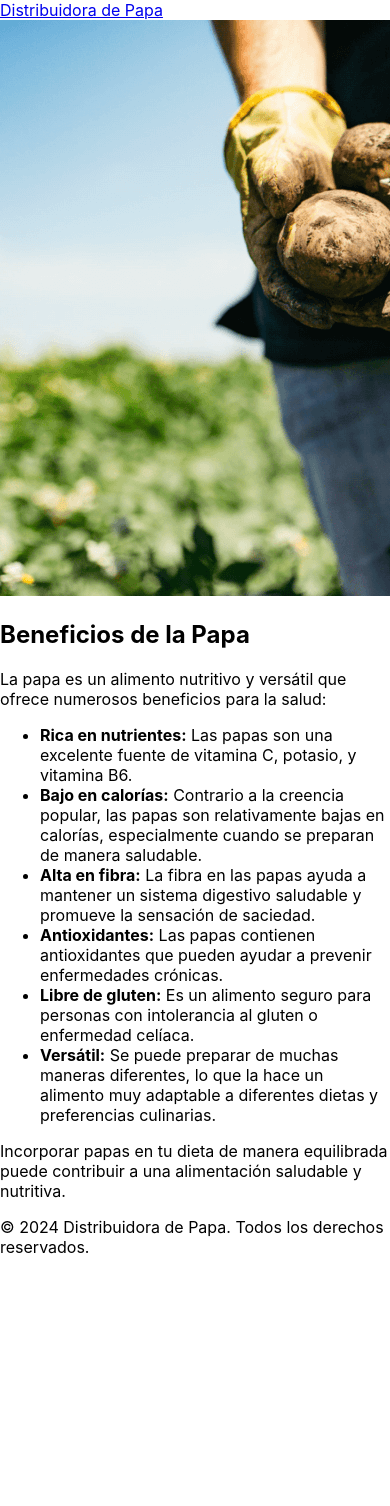
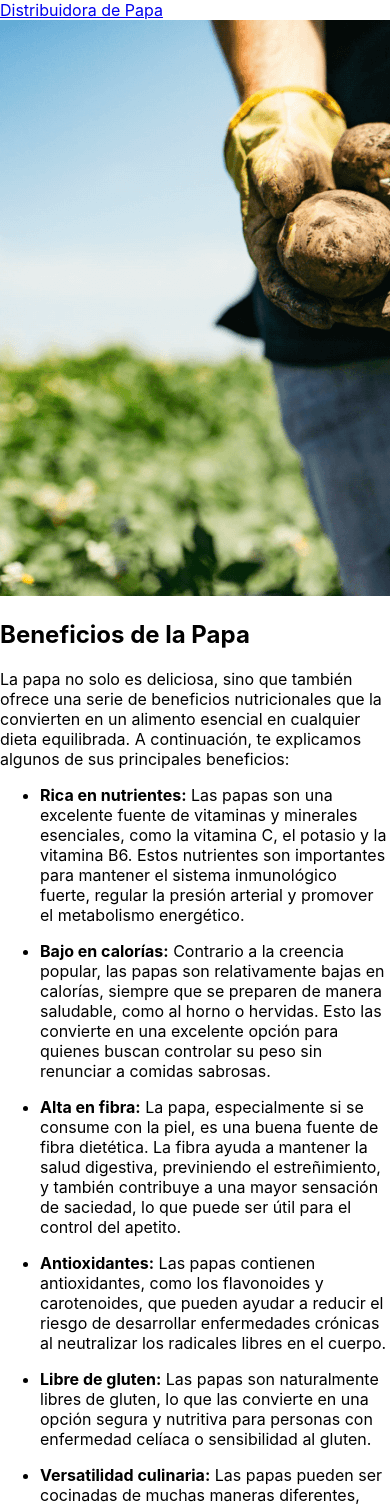
Before and after one commit to DiegoCombariza11/distribuidor-papa, a React (Create React App) app: page /blog/beneficios in a window 390 px wide. Shown: the top 1506 px of the page. Before the commit the page ends 1273 px from the top, so only its background shows below. Built offline with nearby package versions, Linux system fonts and the light colour scheme; the HTML template or start-up script is replaced by a standard one.

Commit message:
refactor: Update BlogPost, Product, and DistribuidoraPapa components with new images, responsive styling, and routing

```diff
--- a/src/pages/Blog.tsx
+++ b/src/pages/Blog.tsx
@@ -10,18 +10,38 @@ const blogPosts = {
     title: '10 Recetas con Papa',
     image: recetas,
     content: `
-        <p>Las papas son un ingrediente versátil que se puede usar en una variedad de platos deliciosos. Aquí te presentamos 10 recetas increíbles con papa:</p>
+      <p>Las papas son un ingrediente versátil que se puede usar en una variedad de platos deliciosos. Aquí te presentamos 10 recetas increíbles con papa, con explicaciones para que puedas experimentar con nuevos sabores y técnicas de cocina.</p>
       <ol>
-          <li>Papas gratinadas con queso y crema</li>
-          <li>Ensalada de papa con mayonesa y hierbas frescas</li>
-          <li>Puré de papa con ajo asado</li>
-          <li>Papas rellenas de carne y vegetales</li>
-          <li>Sopa de papa y puerro</li>
-          <li>Tortilla española de papa</li>
-          <li>Papas fritas caseras con especias</li>
-          <li>Gnocchi de papa con salsa de tomate</li>
-          <li>Croquetas de papa y queso</li>
-          <li>Papas asadas con romero y ajo</li>
+        <li>
+          <p><strong>Papas gratinadas con queso y crema:</strong> Este clásico plato de papas gratinadas combina capas de papas finamente cortadas, con una mezcla rica de crema, queso y especias. Se hornea hasta obtener una textura cremosa en el centro y un dorado crujiente en la parte superior. Ideal como acompañamiento o plato principal.</p>
+        </li>
+        <li>
+          <p><strong>Ensalada de papa con mayonesa y hierbas frescas:</strong> La ensalada de papa es una receta fresca y deliciosa, perfecta para días cálidos. Las papas cocidas se combinan con una cremosa mayonesa, mostaza, cebolla picada y una mezcla de hierbas frescas como el perejil y el eneldo. Se sirve fría, y es ideal para acompañar carnes a la parrilla o sandwiches.</p>
+        </li>
+        <li>
+          <p><strong>Puré de papa con ajo asado:</strong> Para darle un toque gourmet a tu puré de papa tradicional, agrega ajo asado. El ajo asado se vuelve suave y dulce, y cuando se mezcla con el puré de papa, aporta un sabor profundo y delicioso. Este puré es perfecto para acompañar carnes, especialmente pollo o cerdo.</p>
+        </li>
+        <li>
+          <p><strong>Papas rellenas de carne y vegetales:</strong> Las papas rellenas son una opción versátil y completa. Las papas se hornean, se les extrae la pulpa y luego se rellenan con una mezcla de carne picada, verduras salteadas y queso. Una vez rellenas, se gratinan en el horno para un resultado crujiente por fuera y cremoso por dentro.</p>
+        </li>
+        <li>
+          <p><strong>Sopa de papa y puerro:</strong> Esta sopa cremosa es un verdadero placer en días fríos. El puerro le aporta un sabor suave y ligeramente dulce que combina perfectamente con la papa. Es una sopa reconfortante que se puede servir con un poco de crema agria y crutones crujientes.</p>
+        </li>
+        <li>
+          <p><strong>Tortilla española de papa:</strong> Un clásico de la cocina española. La tortilla de papas se prepara con papas fritas lentamente en aceite de oliva, junto con cebolla y huevos batidos. El resultado es una tortilla jugosa y suave por dentro, perfecta para servir tanto caliente como fría, y que puede acompañarse con pan o una ensalada.</p>
+        </li>
+        <li>
+          <p><strong>Papas fritas caseras con especias:</strong> Las papas fritas no necesitan mucha presentación, pero puedes elevarlas a otro nivel añadiendo tus especias favoritas. Prueba con una mezcla de pimentón, ajo en polvo y orégano para darle un toque especial. Sirve con tus salsas favoritas.</p>
+        </li>
+        <li>
+          <p><strong>Gnocchi de papa con salsa de tomate:</strong> El gnocchi es una pasta suave hecha con puré de papa. Se cocina rápidamente y combina perfectamente con salsas simples como una de tomate fresco y albahaca, o una salsa de mantequilla y salvia. Es una receta fácil y deliciosa que puedes hacer desde cero.</p>
+        </li>
+        <li>
+          <p><strong>Croquetas de papa y queso:</strong> Estas croquetas son crujientes por fuera y suaves por dentro. Se hacen con puré de papa mezclado con queso rallado, se forman pequeñas bolitas que se empanizan y se fríen. Son ideales como aperitivo o guarnición.</p>
+        </li>
+        <li>
+          <p><strong>Papas asadas con romero y ajo:</strong> Las papas asadas con romero y ajo son un acompañamiento sencillo pero lleno de sabor. Las papas se cortan en trozos grandes, se mezclan con aceite de oliva, ajo picado y romero fresco, y se asan hasta que estén doradas y crujientes.</p>
+        </li>
       </ol>
       <p>Cada una de estas recetas destaca el sabor único y la textura de nuestras papas de alta calidad. ¡Experimenta con estas ideas y descubre tu favorita!</p>
     `
@@ -30,35 +50,60 @@ const blogPosts = {
     title: 'Beneficios de la Papa',
     image: beneficios,
     content: `
-        <p>La papa es un alimento nutritivo y versátil que ofrece numerosos beneficios para la salud:</p>
+      <p>La papa no solo es deliciosa, sino que también ofrece una serie de beneficios nutricionales que la convierten en un alimento esencial en cualquier dieta equilibrada. A continuación, te explicamos algunos de sus principales beneficios:</p>
       <ul>
-          <li><strong>Rica en nutrientes:</strong> Las papas son una excelente fuente de vitamina C, potasio, y vitamina B6.</li>
-          <li><strong>Bajo en calorías:</strong> Contrario a la creencia popular, las papas son relativamente bajas en calorías, especialmente cuando se preparan de manera saludable.</li>
-          <li><strong>Alta en fibra:</strong> La fibra en las papas ayuda a mantener un sistema digestivo saludable y promueve la sensación de saciedad.</li>
-          <li><strong>Antioxidantes:</strong> Las papas contienen antioxidantes que pueden ayudar a prevenir enfermedades crónicas.</li>
-          <li><strong>Libre de gluten:</strong> Es un alimento seguro para personas con intolerancia al gluten o enfermedad celíaca.</li>
-          <li><strong>Versátil:</strong> Se puede preparar de muchas maneras diferentes, lo que la hace un alimento muy adaptable a diferentes dietas y preferencias culinarias.</li>
+        <li>
+          <p><strong>Rica en nutrientes:</strong> Las papas son una excelente fuente de vitaminas y minerales esenciales, como la vitamina C, el potasio y la vitamina B6. Estos nutrientes son importantes para mantener el sistema inmunológico fuerte, regular la presión arterial y promover el metabolismo energético.</p>
+        </li>
+        <li>
+          <p><strong>Bajo en calorías:</strong> Contrario a la creencia popular, las papas son relativamente bajas en calorías, siempre que se preparen de manera saludable, como al horno o hervidas. Esto las convierte en una excelente opción para quienes buscan controlar su peso sin renunciar a comidas sabrosas.</p>
+        </li>
+        <li>
+          <p><strong>Alta en fibra:</strong> La papa, especialmente si se consume con la piel, es una buena fuente de fibra dietética. La fibra ayuda a mantener la salud digestiva, previniendo el estreñimiento, y también contribuye a una mayor sensación de saciedad, lo que puede ser útil para el control del apetito.</p>
+        </li>
+        <li>
+          <p><strong>Antioxidantes:</strong> Las papas contienen antioxidantes, como los flavonoides y carotenoides, que pueden ayudar a reducir el riesgo de desarrollar enfermedades crónicas al neutralizar los radicales libres en el cuerpo.</p>
+        </li>
+        <li>
+          <p><strong>Libre de gluten:</strong> Las papas son naturalmente libres de gluten, lo que las convierte en una opción segura y nutritiva para personas con enfermedad celíaca o sensibilidad al gluten.</p>
+        </li>
+        <li>
+          <p><strong>Versatilidad culinaria:</strong> Las papas pueden ser cocinadas de muchas maneras diferentes, desde asadas, fritas, en puré, hasta en sopas. Esta versatilidad las hace ideales para adaptarse a cualquier tipo de dieta o preferencia alimentaria.</p>
+        </li>
       </ul>
-        <p>Incorporar papas en tu dieta de manera equilibrada puede contribuir a una alimentación saludable y nutritiva.</p>
+      <p>Incorporar papas en tu dieta de manera equilibrada puede contribuir a una alimentación saludable y nutritiva. ¡Añade papas a tus platos diarios y disfruta de sus beneficios!</p>
     `
   },
   sostenible: {
     title: 'Cultivo Sostenible',
     image: sostenible,
     content: `
-        <p>En nuestra distribuidora, nos comprometemos con prácticas de cultivo sostenible para garantizar la calidad de nuestras papas y proteger el medio ambiente:</p>
+      <p>En nuestra distribuidora, nos comprometemos no solo a ofrecer productos de calidad, sino también a cuidar el medio ambiente mediante prácticas de cultivo sostenible. A continuación, explicamos algunos de los métodos que utilizamos para garantizar que nuestras papas sean tanto nutritivas como respetuosas con el entorno:</p>
       <ul>
-          <li><strong>Rotación de cultivos:</strong> Implementamos un sistema de rotación para mantener la salud del suelo y reducir la necesidad de pesticidas.</li>
-          <li><strong>Conservación del agua:</strong> Utilizamos sistemas de riego eficientes para minimizar el desperdicio de agua.</li>
-          <li><strong>Control biológico de plagas:</strong> Favorecemos el uso de métodos naturales para controlar plagas, reduciendo el uso de químicos.</li>
-          <li><strong>Compostaje:</strong> Reciclamos los residuos orgánicos para crear compost y mejorar la calidad del suelo.</li>
-          <li><strong>Energía renovable:</strong> Implementamos el uso de energía solar en nuestras instalaciones de almacenamiento y procesamiento.</li>
-          <li><strong>Apoyo a la comunidad local:</strong> Trabajamos en estrecha colaboración con agricultores locales, promoviendo prácticas sostenibles y el desarrollo económico de la región.</li>
+        <li>
+          <p><strong>Rotación de cultivos:</strong> Implementamos la rotación de cultivos para preservar la salud del suelo, lo que permite evitar el agotamiento de nutrientes y reducir la necesidad de pesticidas químicos. Esta técnica también mejora la biodiversidad del terreno.</p>
+        </li>
+        <li>
+          <p><strong>Conservación del agua:</strong> Utilizamos sistemas de riego por goteo que permiten reducir el desperdicio de agua al dirigir el recurso exactamente donde se necesita. Este método es eficiente y sostenible, especialmente en regiones donde el agua es escasa.</p>
+        </li>
+        <li>
+          <p><strong>Control biológico de plagas:</strong> Para evitar el uso excesivo de pesticidas, favorecemos el control biológico utilizando depredadores naturales de las plagas. Esto no solo protege la salud de nuestras papas, sino también del ecosistema circundante.</p>
+        </li>
+        <li>
+          <p><strong>Compostaje:</strong> Los residuos orgánicos de nuestras operaciones se reciclan para crear compost natural, que luego es utilizado para enriquecer el suelo. De esta manera, reducimos el uso de fertilizantes sintéticos.</p>
+        </li>
+        <li>
+          <p><strong>Energía renovable:</strong> Nuestras instalaciones cuentan con paneles solares, lo que nos permite reducir significativamente nuestra huella de carbono. Esta energía limpia alimenta nuestros sistemas de almacenamiento y procesamiento de papas.</p>
+        </li>
+        <li>
+          <p><strong>Reducir el desperdicio de alimentos:</strong> Trabajamos en conjunto con bancos de alimentos y organizaciones locales para donar papas y otros productos que no cumplen con los estándares estéticos pero que siguen siendo perfectamente comestibles.</p>
+        </li>
       </ul>
-        <p>Nuestro compromiso con la sostenibilidad no solo beneficia al medio ambiente, sino que también resulta en papas de mejor calidad y sabor para nuestros clientes.</p>
+      <p>Creemos firmemente en un futuro sostenible, y cada pequeño paso cuenta para proteger nuestro planeta. Al elegir nuestros productos, también estás apoyando un enfoque responsable hacia el cultivo de alimentos.</p>
     `
   }
 };
+
 
 interface BlogPostProps {
     title: string;
```
Lines whose indentation alone changed are shown as unchanged.
